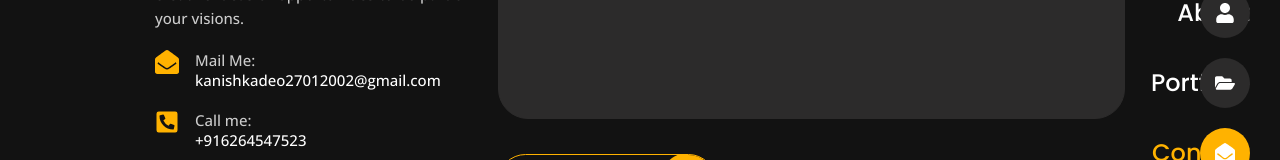
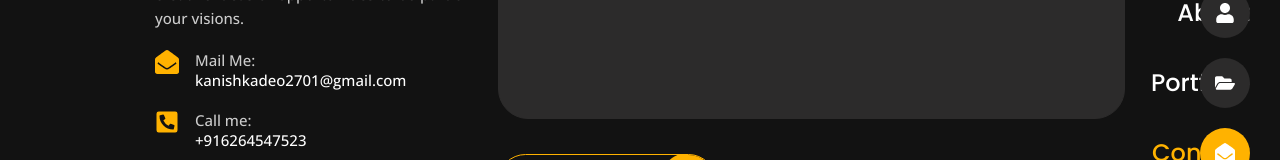
Before and after one commit to kanishkadeo27/Portfolio-React, a React (Vite) app: page /contact in a window 1280 px wide. Shown: the part 352-512 px from the top of the page. Built offline with nearby package versions, Linux system fonts and the light colour scheme.

Commit message:
email address update

```diff
--- a/src/pages/contact/Contact.jsx
+++ b/src/pages/contact/Contact.jsx
@@ -77,7 +77,7 @@ const Contact = () => {
                 <div>
                   <span className="info__title">Mail Me:</span>
                   <h4 className="info__description">
-                    kanishkadeo27012002@gmail.com
+                    kanishkadeo2701@gmail.com
                   </h4>
                 </div>
               </div>
```
